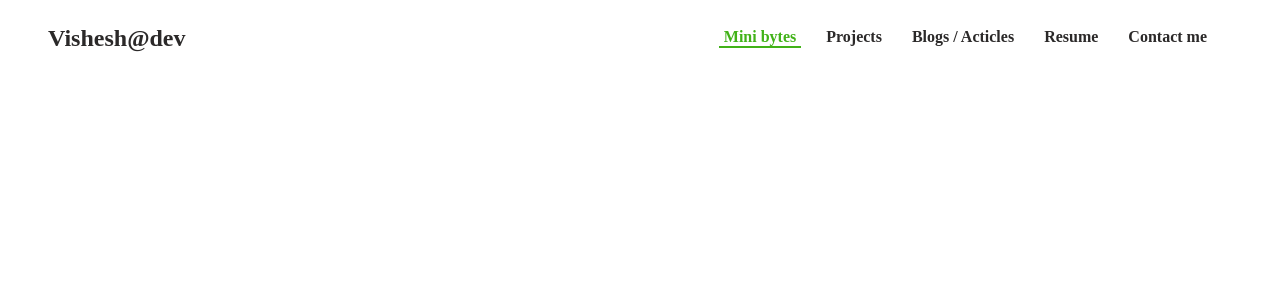
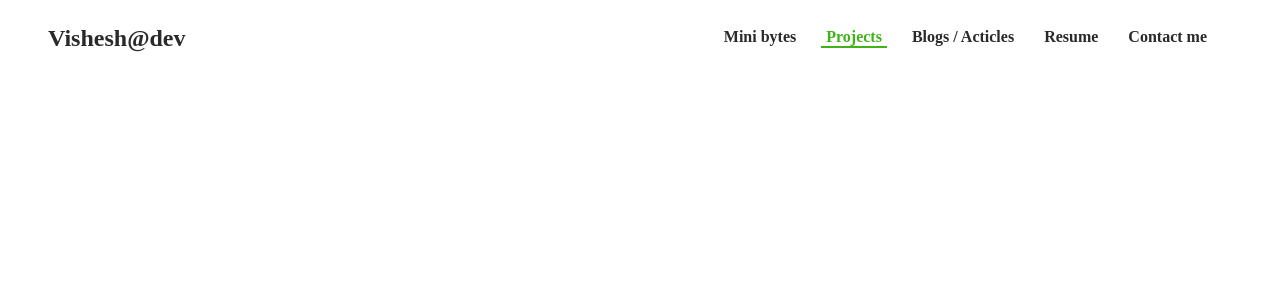
Before and after one commit to visheshCuriousDev/my-website, a React (Create React App) app: page /projects in a window 1280 px wide. Shown: the top 300 px of the page. Built offline with nearby package versions, Linux system fonts and the light colour scheme.

Commit message:
Nav active class naviagtion added

```diff
--- a/src/components/header/index.js
+++ b/src/components/header/index.js
@@ -1,7 +1,10 @@
 import './header.css';
-import {BrowserRouter as Router, Link} from "react-router-dom";
+import {Link, useLocation} from "react-router-dom";
 
 const Header = () => {
+
+    const location = useLocation();
+
     return (
         <header className="main-header">
             <div className="logo">
@@ -9,19 +12,19 @@ const Header = () => {
             </div>
             <div className="nav">
                 <ul className="nav-list">
-                    <li className="active">
+                    <li className={(location.pathname === "/") ? "active" : ""}>
                         <Link to="/"> Mini bytes </Link>
                     </li>
-                    <li>
+                    <li className={(location.pathname === "/projects") ? "active" : ""}>
                         <Link to="/projects"> Projects </Link>
                     </li>
-                    <li>
+                    <li className={(location.pathname === "/art") ? "active" : ""}>
                         <Link to="/art"> Blogs / Acticles </Link>
                     </li>
-                    <li>
+                    <li className={(location.pathname === "/resume") ? "active" : ""}>
                         <Link to="/resume"> Resume </Link>
                     </li>
-                    <li>
+                    <li className={(location.pathname === "/contact") ? "active" : ""}>
                         <Link to="/contact"> Contact me </Link>
                     </li>
                 </ul>
--- a/src/utility/loading/index.js
+++ b/src/utility/loading/index.js
@@ -4,7 +4,7 @@ const Loading = ({show = true}) => {
     return (
         <div>
             {show ? (
-                <div class="loading-container">
+                <div className="loading-container">
                     <img src="rocket-loader.gif" alt="Loading..." />
                 </div>
             ) : ''}
```
